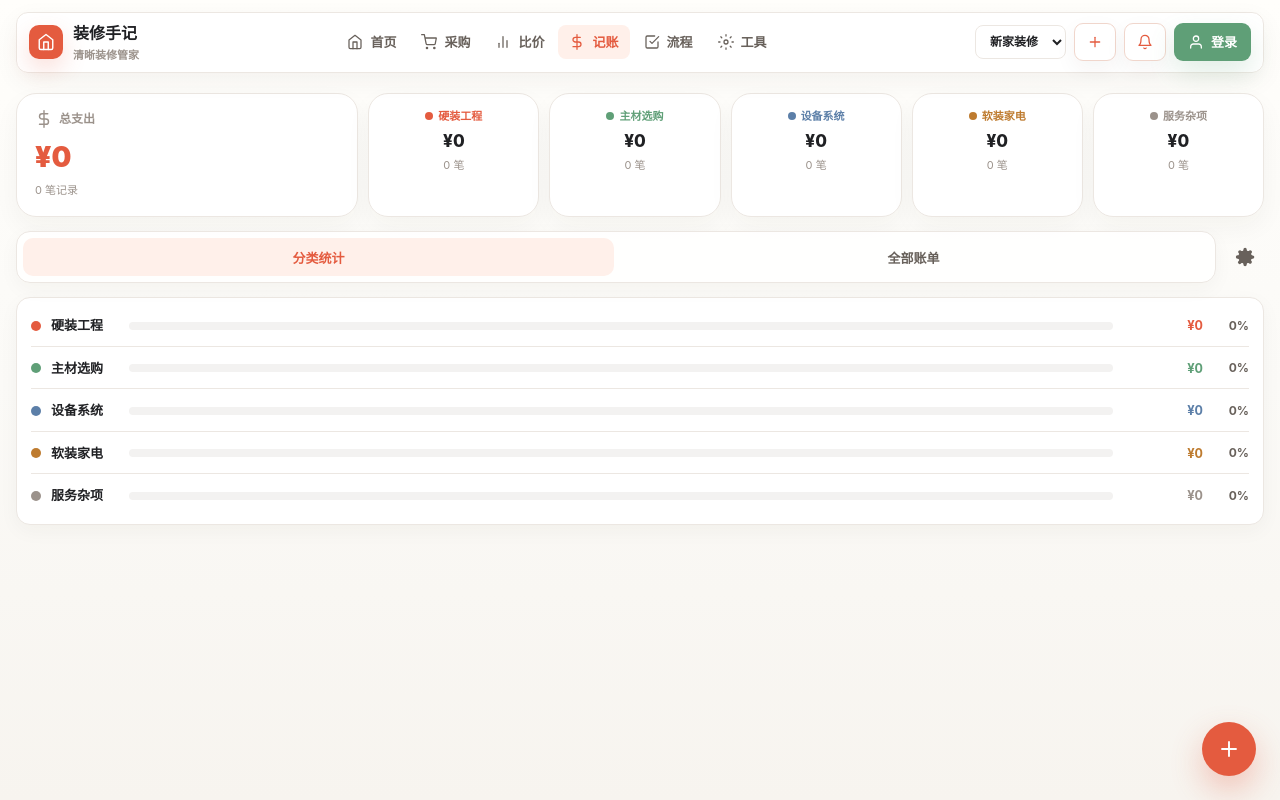
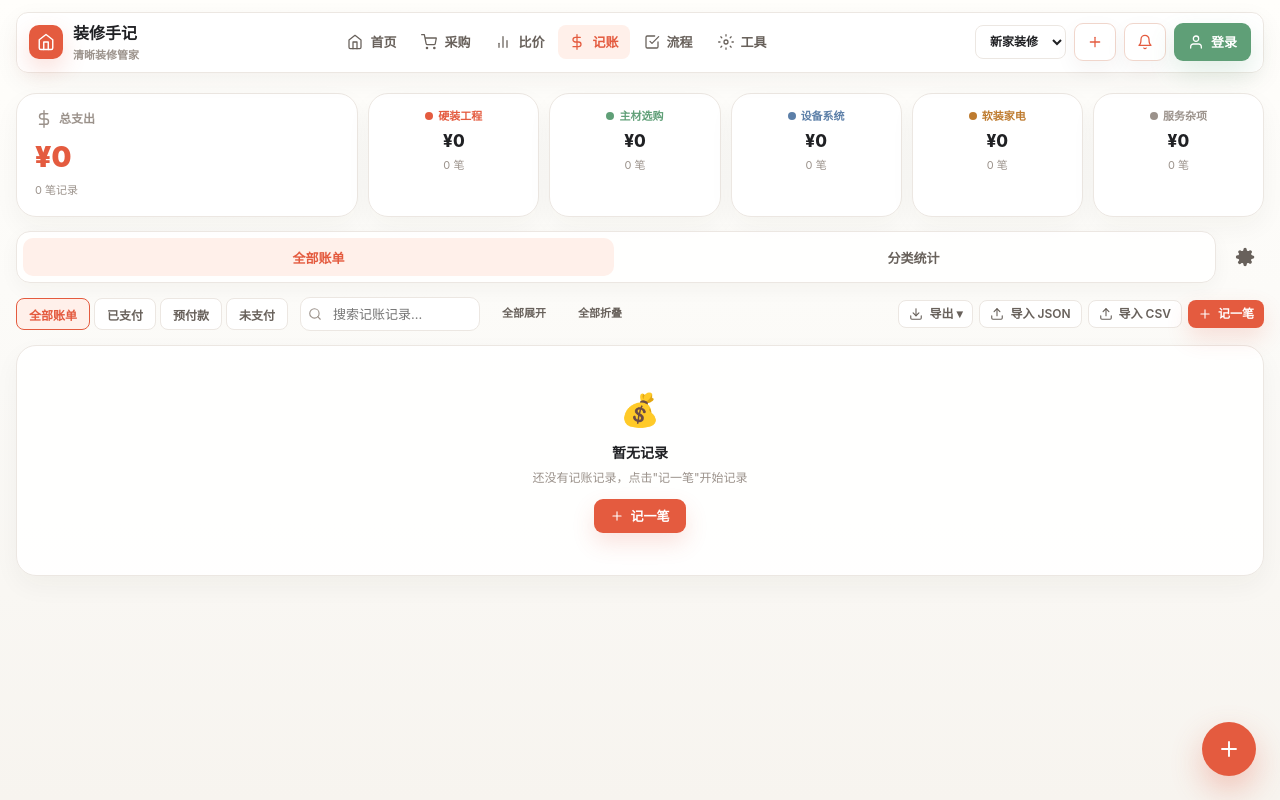
Before and after one commit to fenghuo1943/zhuangxiu, a React (Vite) app in the folder frontend/: page /expense in a window 1280 px wide. Built offline with nearby package versions, Linux system fonts and the light colour scheme.

Commit message:
功能完善

```diff
--- a/frontend/src/pages/ExpensePage.tsx
+++ b/frontend/src/pages/ExpensePage.tsx
@@ -163,7 +163,7 @@ const ExpensePage: React.FC = () => {
   const [subCategoryFilter, setSubCategoryFilter] = useState('');
   const [selectedSubId, setSelectedSubId] = useState<string | null>(null);
   const [dragOverGroupId, setDragOverGroupId] = useState<string | null>(null);
-  const [activeView, setActiveView] = useState<'stats' | 'bills' | 'group'>('stats');
+  const [activeView, setActiveView] = useState<'stats' | 'bills' | 'group'>('bills');
 
   // Load budget & expenses from backend on mount
   useEffect(() => {
@@ -381,16 +381,16 @@ const ExpensePage: React.FC = () => {
           <div className="toolbar-row">
             <div className="tabs">
               <button
+                className={`tab ${activeView === 'bills' ? 'active' : ''}`}
+                onClick={() => setActiveView('bills')}
+              >
+                全部账单
+              </button>
+              <button
                 className={`tab ${activeView === 'stats' ? 'active' : ''}`}
                 onClick={() => setActiveView('stats')}
               >
                 分类统计
-              </button>
-              <button
-                className={`tab ${activeView === 'bills' ? 'active' : ''}`}
-                onClick={() => setActiveView('bills')}
-              >
-                全部账单
               </button>
             </div>
           </div>
```
